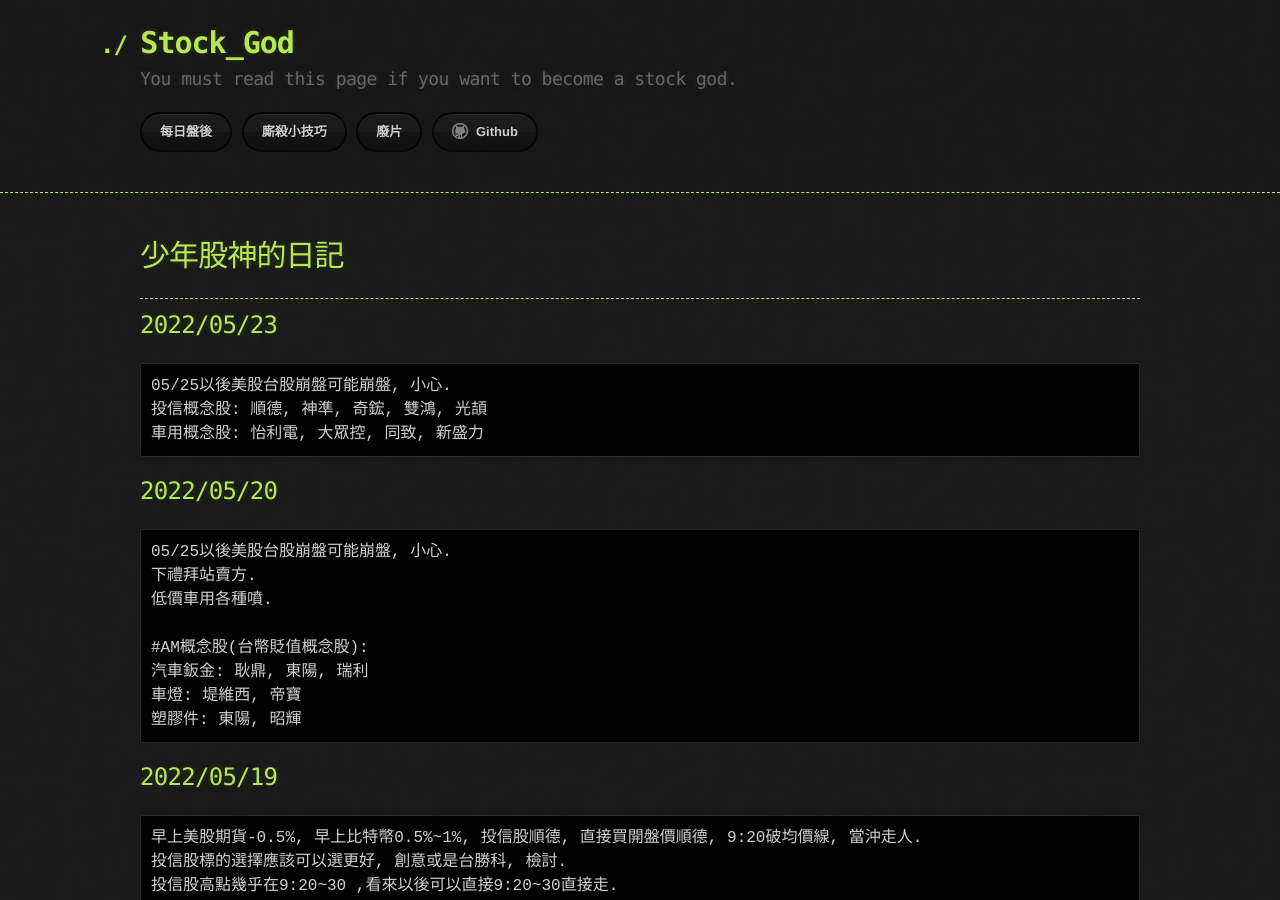
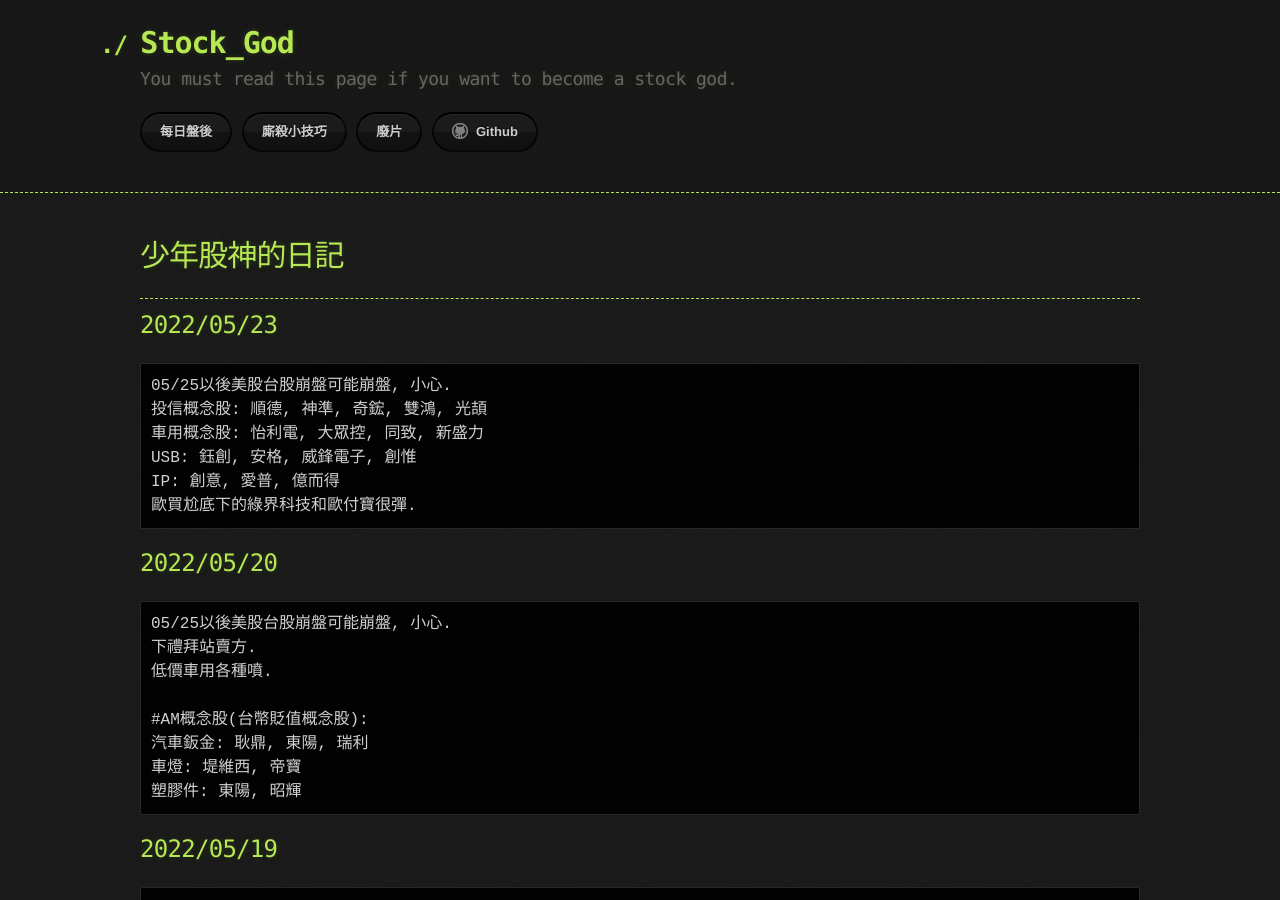
Before and after one commit to lepg5487/Stock_God, a Jekyll site: the page built from index.md, in a window 1280 px wide and 900 px high. Built offline with Jekyll 4.4.1, drawn with Linux system fonts in a browser that asks for light colours; our own code applies the rules of GitHub Pages for plain Markdown files.

Commit message:
Update index.md

````diff
--- a/index.md
+++ b/index.md
@@ -11,6 +11,9 @@ layout: testlayouts
 05/25以後美股台股崩盤可能崩盤, 小心.
 投信概念股: 順德, 神準, 奇鋐, 雙鴻, 光頡
 車用概念股: 怡利電, 大眾控, 同致, 新盛力
+USB: 鈺創, 安格, 威鋒電子, 創惟
+IP: 創意, 愛普, 億而得
+歐買尬底下的綠界科技和歐付寶很彈.
 ```
 
 ## 2022/05/20
````
